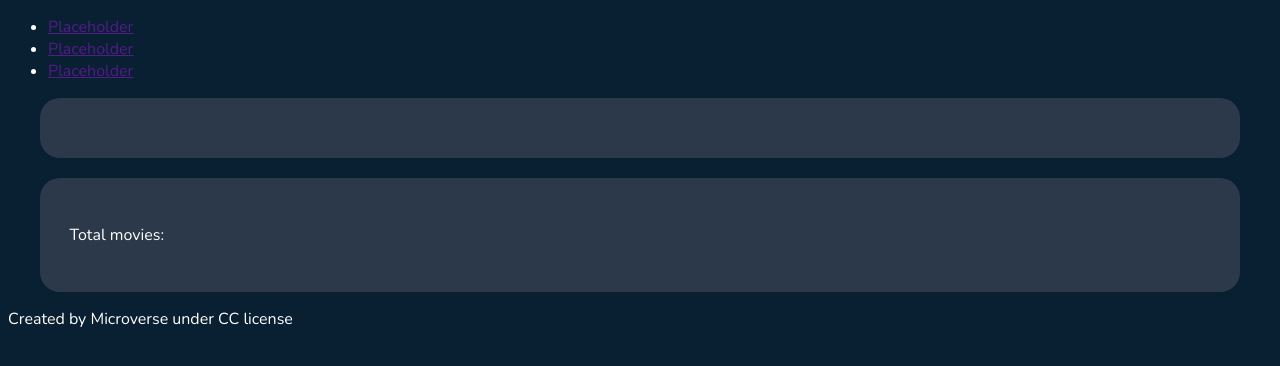
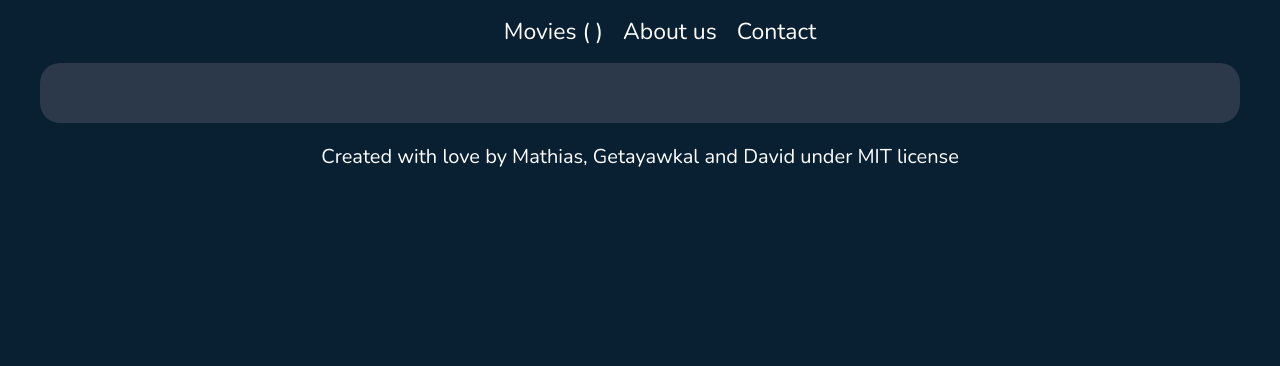
Before and after one commit to DavidEspinoG/capstone_project_2_API, a website built with webpack: page src/index.html in a window 1280 px wide. Built offline with nearby package versions, Linux system fonts and the light colour scheme; no server answers.

Commit message:
Add header and footer styling

```diff
--- a/src/index.html
+++ b/src/index.html
@@ -14,24 +14,21 @@
   <header>
     <div class="logo-container"></div>
     <nav>
-      <ul>
-        <li><a href="">Placeholder</a></li>
-        <li><a href="">Placeholder</a></li>
-        <li><a href="">Placeholder</a></li>
+      <ul class="navigation">
+        <li><a href="./index.html">Movies ( <span id="total-movies"></span> ) </a></li>
+        <li><a href="">About us</a></li>
+        <li><a href="">Contact</a></li>
       </ul>
     </nav>
   </header>
   <div class="movies-container" id="movies-container">
-  </div>
-  <div class="counters">
-    <p>Total movies: <span id="total-movies"></span> </p>
   </div>
 
   <div class="reservation-container">
   </div>
 
   <footer>
-    <p>Created by Microverse under CC license</p>
+    <p>Created with love by Mathias, Getayawkal and David under MIT license</p>
   </footer>
 </body>
 </html>
--- a/src/style.scss
+++ b/src/style.scss
@@ -178,3 +178,30 @@ img {
 .reservation-container.active {
   display: flex;
 }
+
+// ---- Home page --------
+
+header {
+  .navigation {
+    display: flex;
+    justify-content: center;
+    gap: 20px;
+  }
+  li {
+    list-style: none;
+  }
+  a {
+    font-size: 23px;
+    color: white;
+    text-decoration: none;
+    transition: color 0.5s linear;
+    &:hover {
+      color: $orange;
+    }
+  }
+}
+
+footer {
+  text-align: center;
+  font-size: 20px;
+}
```
